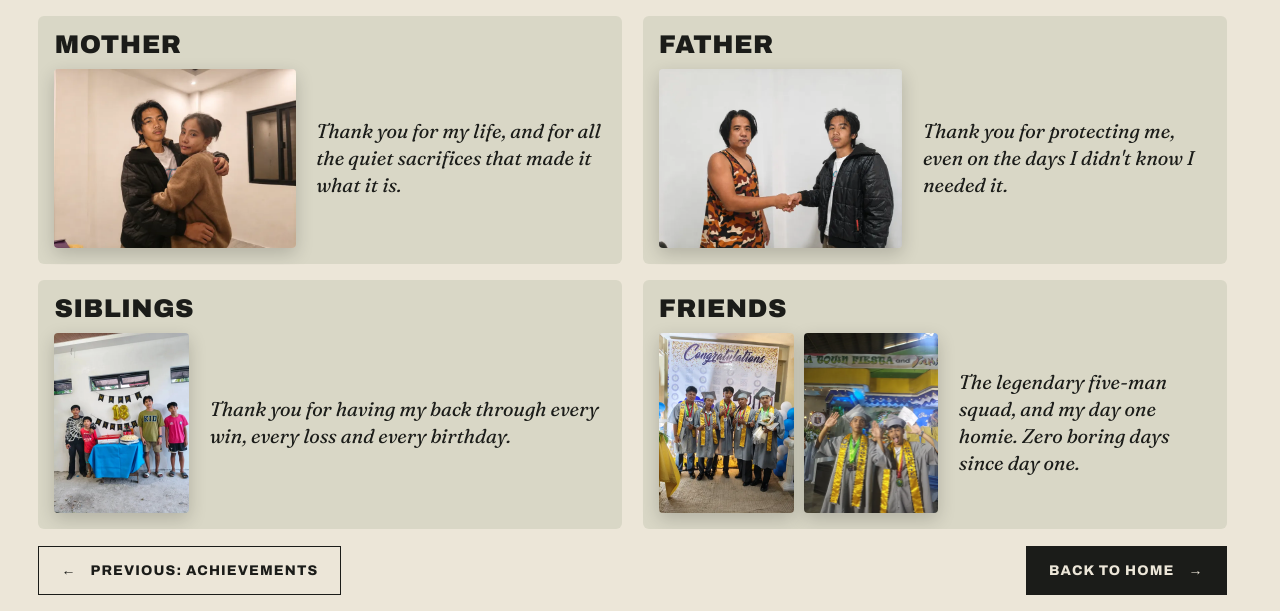
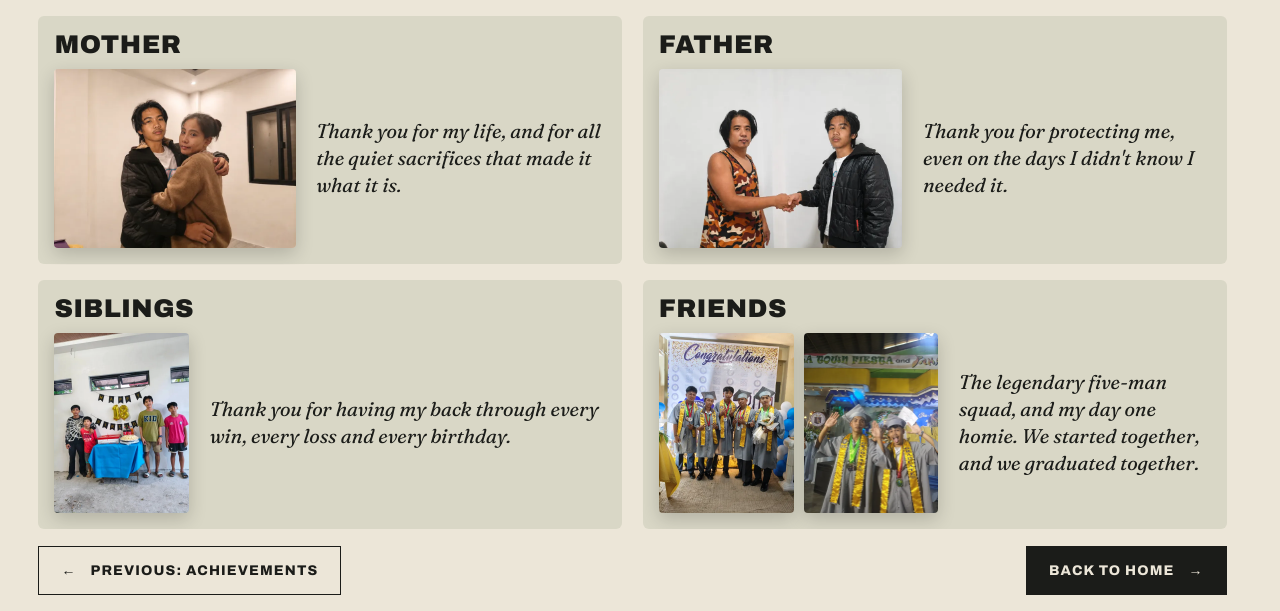
Before and after one commit to kurtking514-byte/kurtking-portfolio, a plain HTML site: page family.html in a window 1280 px wide. Shown: the part 189-800 px from the top of the page. Drawn offline with Linux system fonts and the light colour scheme.

Commit message:
Family & Friends: reword the friends note

```diff
--- a/family.html
+++ b/family.html
@@ -61,7 +61,7 @@
           <img data-full="assets/images/family/friends-grad.webp" data-note="The legendary five-man squad, on graduation day." tabindex="0" role="button" src="assets/images/family/friends-grad-sm.webp" alt="Kurt and four friends in graduation togas with their medals" width="540" height="720">
           <img data-full="assets/images/family/day-one.webp" data-who="My day one" data-note="My day one homie. From the very first day to graduation." tabindex="0" role="button" src="assets/images/family/day-one-sm.webp" alt="Kurt and his best friend waving in their graduation togas" width="540" height="720">
         </div>
-        <figcaption>The legendary five-man squad, and my day one homie. Zero boring days since day one.</figcaption>
+        <figcaption>The legendary five-man squad, and my day one homie. We started together, and we graduated together.</figcaption>
       </figure>
     </div>
 
```
